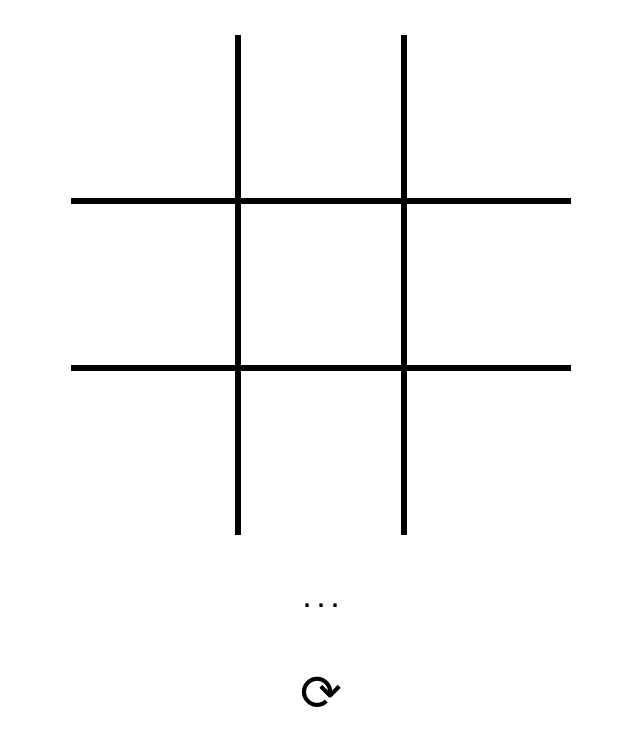
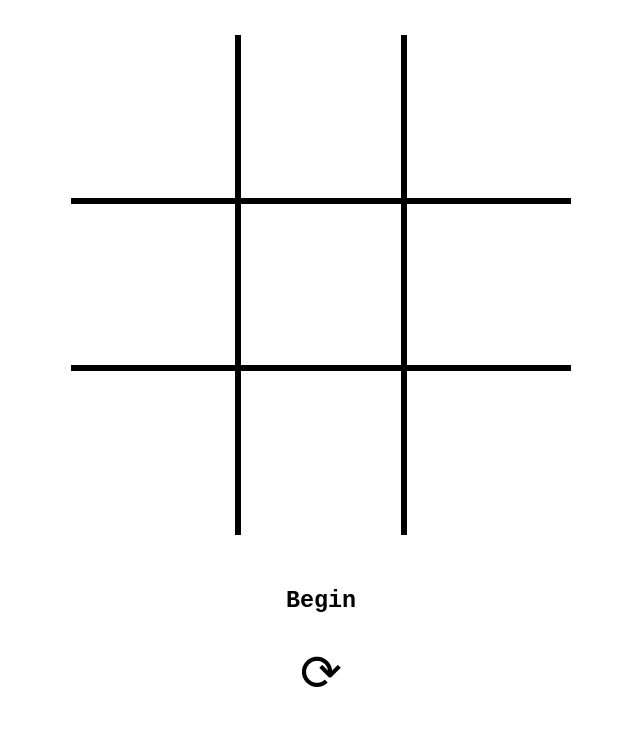
Before and after one commit to samaypiduru/tic-tac-toe, a plain HTML site: page index.html in a window 1280 px wide. Shown: the part 94-828 px from the top of the page, without its empty margins (319-959 px from the left). Drawn offline with Linux system fonts and the light colour scheme.

Commit message:
Add files via upload

```diff
--- a/app.js
+++ b/app.js
@@ -24,7 +24,7 @@ const wins = [
 ];
 
 resetBoard();
-checkGameOver();
+//checkGameOver();
 
 // resets board at the start of the game
 function resetBoard() {
--- a/style.css
+++ b/style.css
@@ -31,7 +31,7 @@ body {
 	height: 62px;
 	width: 62px;
 	margin: auto;
-	margin-top: 50px;
+	margin-top: 30px;
 	user-select: none;
 	transition: 0.1s;
 }
```
